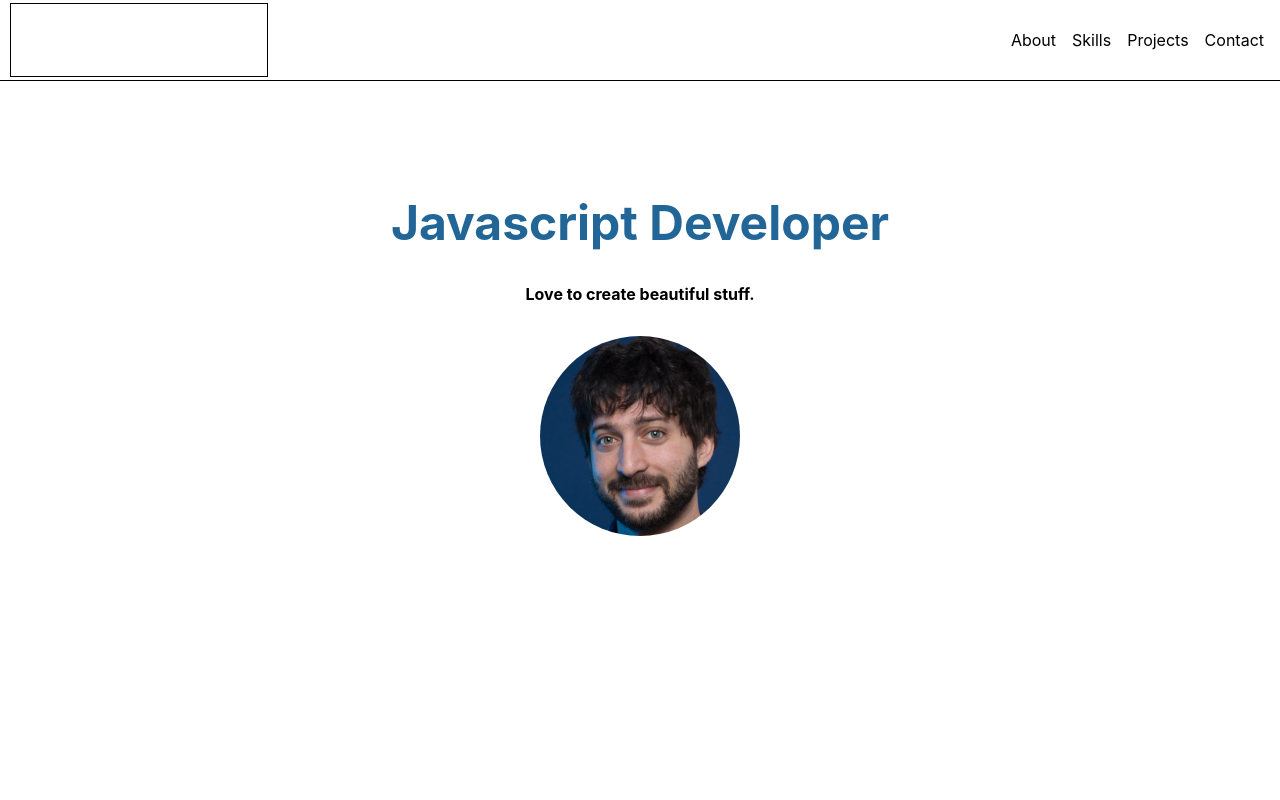
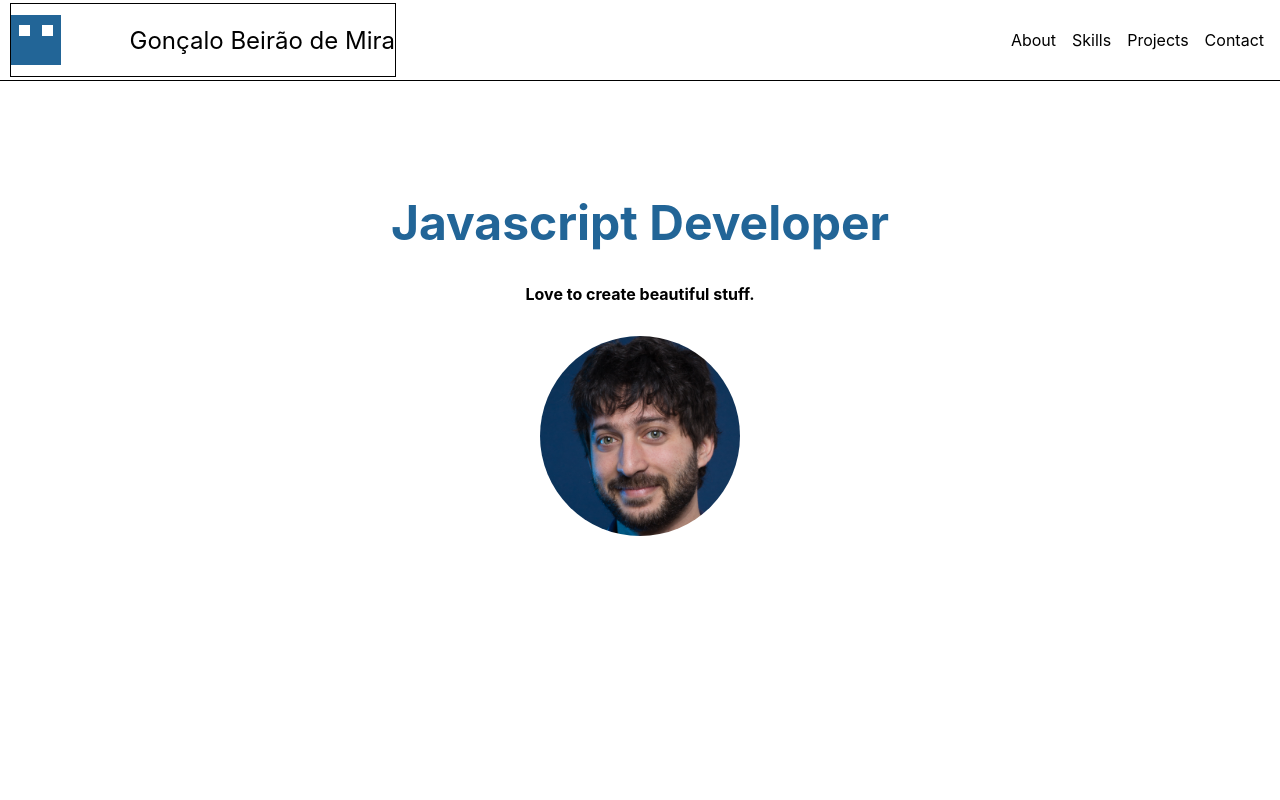
Before and after one commit to GoncaloBM/portfolio-v2, a React (Create React App) app: page / in a window 1280 px wide. Shown: the top 800 px of the page. Built offline with nearby package versions, Linux system fonts and the light colour scheme.

Commit message:
Logo Done

```diff
--- /dev/null
+++ b/src/components/Logo.css
@@ -0,0 +1,33 @@
+.logo-body {
+  position: relative;
+  width: 50px;
+  height: 50px;
+
+  background-color: #226597;
+}
+
+.logo-eye-line {
+  position: absolute;
+  top: 20%;
+  height: 0.7rem;
+  width: 100%;
+
+  display: flex;
+  align-items: center;
+  justify-content: space-between;
+}
+
+.logo-eye {
+  width: 0.7rem;
+  background-color: white;
+  height: 100%;
+}
+
+.left {
+    top: 0.1rem;
+    margin-left: 0.5rem;
+}
+
+.right {
+    margin-right: 0.5rem;
+}
--- /dev/null
+++ b/src/components/Logo.jsx
@@ -0,0 +1,13 @@
+import React from "react";
+import "./Logo.css";
+
+export const Logo = () => {
+  return (
+    <div className="logo-body">
+      <div className="logo-eye-line">
+        <div className="logo-eye left"></div>
+        <div className="logo-eye right"></div>
+      </div>
+    </div>
+  );
+};
--- a/src/components/Navbar.css
+++ b/src/components/Navbar.css
@@ -10,9 +10,16 @@
 .logo {
   position: absolute;
   left: 10px;
-  width: 20%;
+  width: 30%;
   height: 90%;
   border: 1px solid black;
+  display: flex;
+  align-items: center;
+  justify-content: space-between;
+}
+
+.logo-title {
+  font-size: 1.5rem;
 }
 
 .links {
--- a/src/components/Navbar.jsx
+++ b/src/components/Navbar.jsx
@@ -1,10 +1,14 @@
 import React from "react";
 import "./Navbar.css";
+import { Logo } from "./Logo";
 
 export const Navbar = () => {
   return (
     <div className="navbar">
-      <div className="logo"></div>
+      <div className="logo">
+        <Logo/>
+        <div className="logo-title">Gonçalo Beirão de Mira</div>
+      </div>
       <div className="links">
           <div className="link">About</div>
           <div className="link">Skills</div>
```
